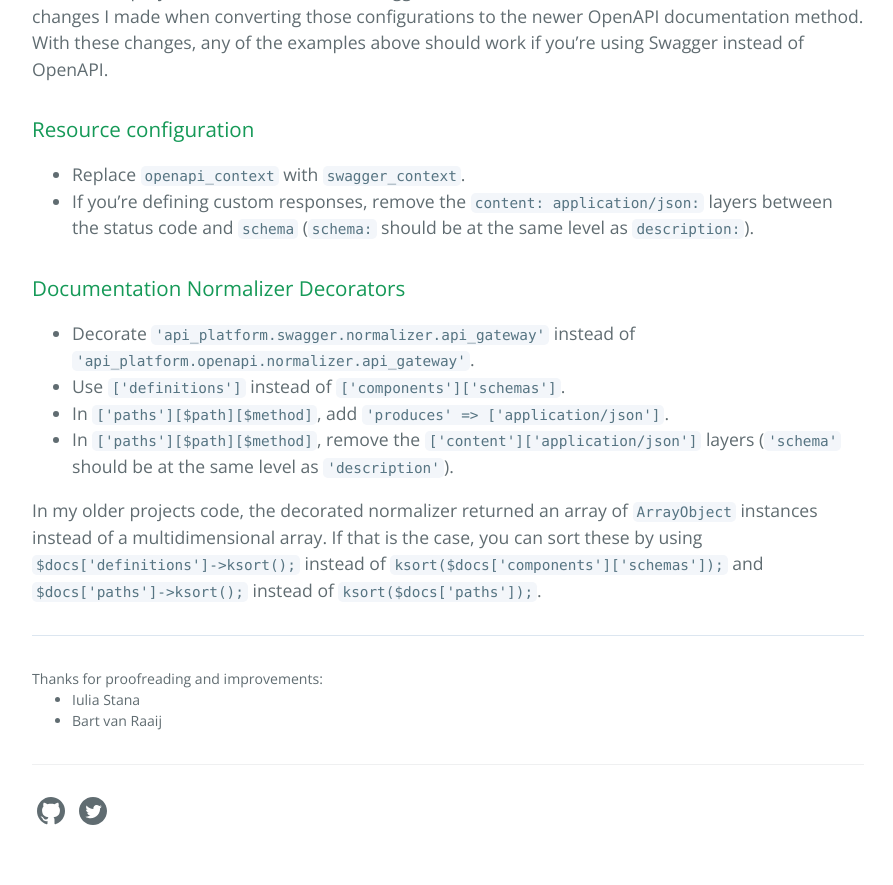
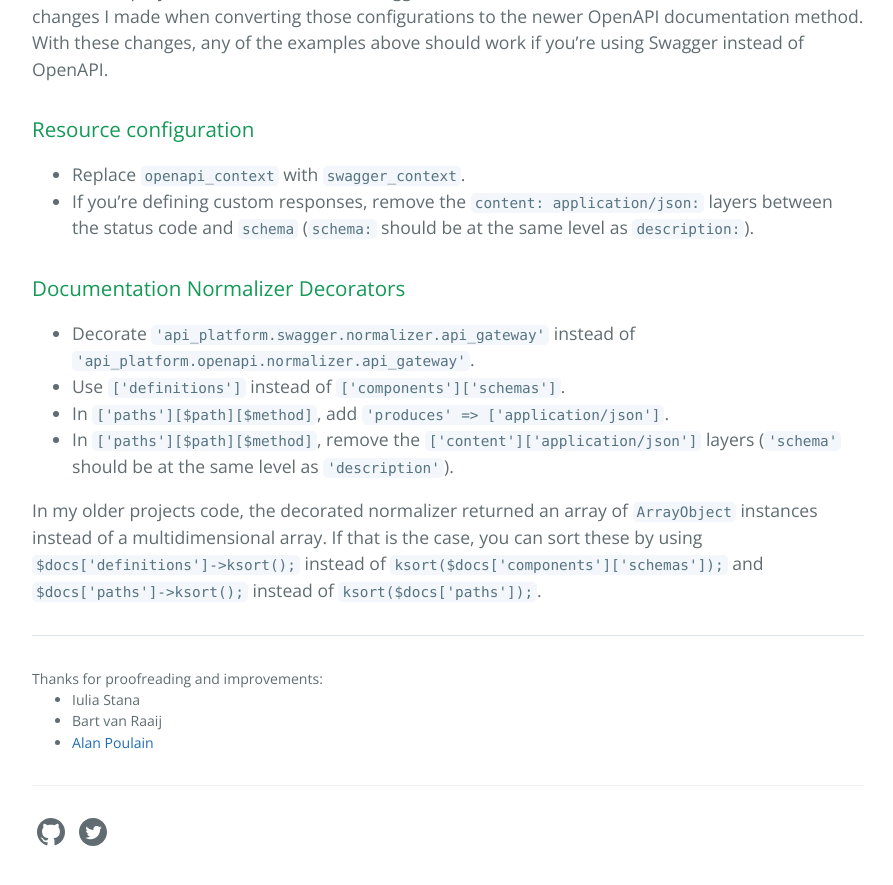
Before and after one commit to TimoBakx/timobakx.github.io, a Jekyll site: the page built from _posts/2021-06-07-altering-api-documentation-generated-by-apip.md, in a window 1280 px wide and 900 px high, scrolled down 9045 px. Shown: the top 885 px of the window, without its empty margins (192-1085 px from the left). Built offline with Jekyll 4.4.1, drawn with Linux system fonts in a browser that asks for light colours.

Commit message:
Added thanks for previous typo fix

```diff
--- a/_config.yml
+++ b/_config.yml
@@ -50,6 +50,9 @@ people:
       website: https://keet.me
     - ref: COil
       fullName: COil
+    - ref: alan_poulain
+      fullName: Alan Poulain
+      website: https://github.com/alanpoulain
 
 exclude:
     - Gemfile
--- a/_posts/2021-06-07-altering-api-documentation-generated-by-apip.md
+++ b/_posts/2021-06-07-altering-api-documentation-generated-by-apip.md
@@ -8,6 +8,7 @@ excerpt: How I alter the API documentation generated by API Platform beyond the
 thanks:
     - iulia
     - bart
+    - alan_poulain
 ---
 
 Almost all the projects I work on are done by creating a backend API using Symfony and API Platform. The frontend is then built
```
